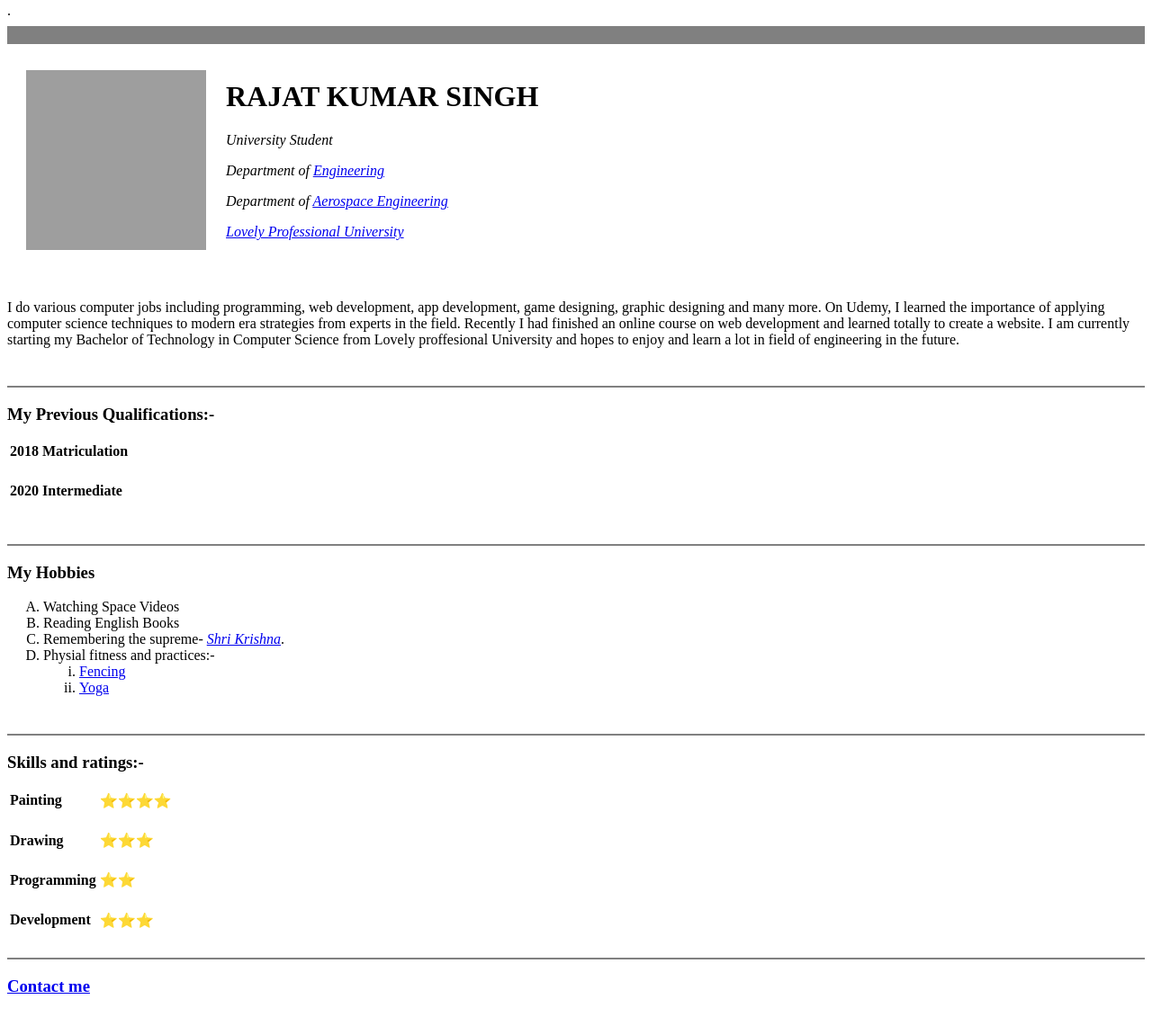
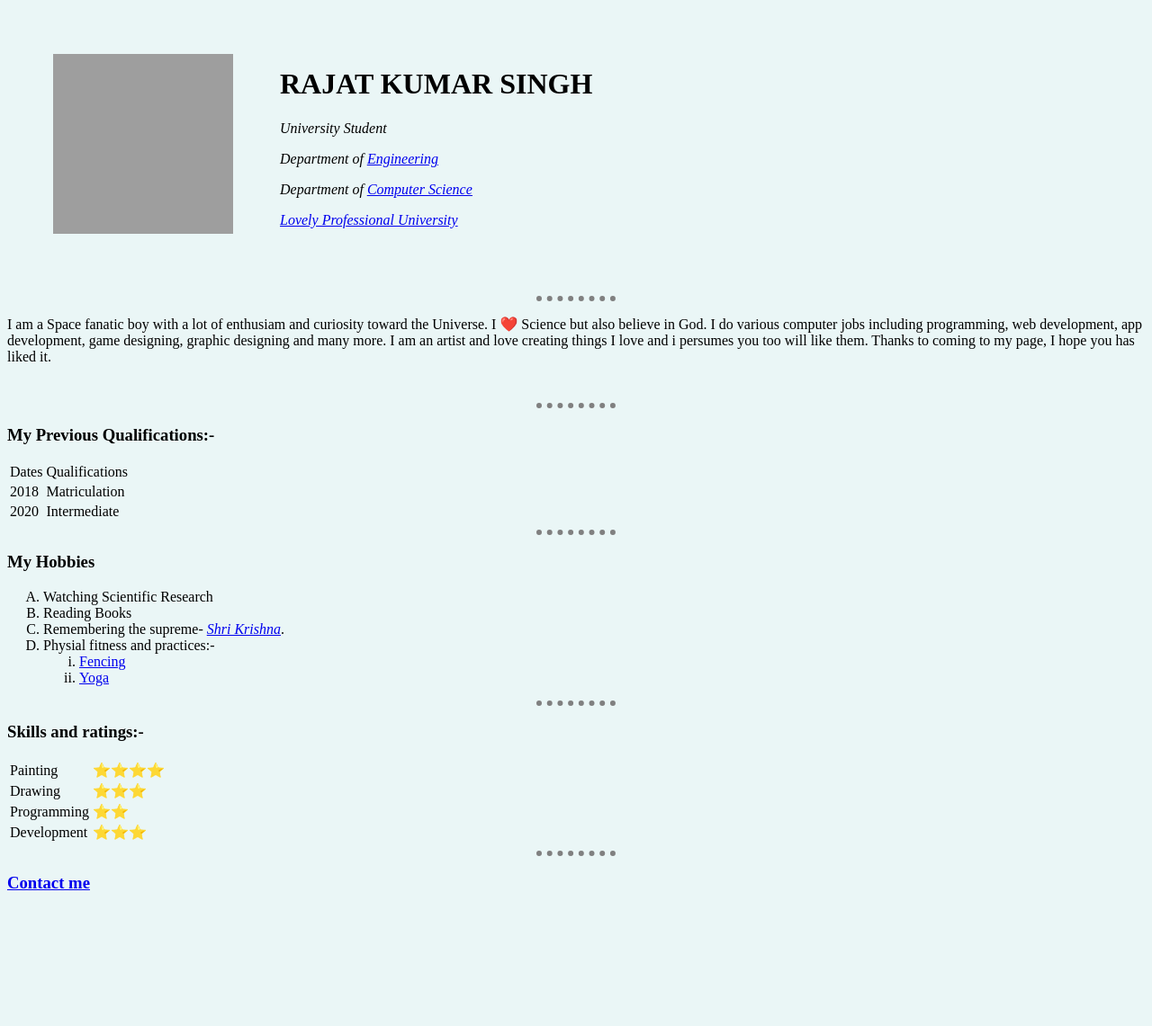
Before and after one commit to rajat426/Intro, a plain HTML site: page index.html in a window 1280 px wide. Shown: the part 5-1146 px from the top of the page at 90% size. After the commit the page ends 1017 px from the top, so only its background shows below. Drawn offline with Linux system fonts and the light colour scheme; grey boxes are pictures that could not be loaded.

Commit message:
Update index.html

```diff
--- a/index.html
+++ b/index.html
@@ -1,4 +1,3 @@
-.
 <!DOCTYPE html>
 <html lang="en" dir="ltr">
 
@@ -7,57 +6,81 @@
   <title>Rajat's Personal Site</title>
 </head>
 
-<body>
-<hr size="20" noshade />
-  <table cellspacing="20">
+<style>
+
+body{background-color: #EAF6F6;}
+hr{background-color: #EAF6F6;
+border-style: none;
+border-top-style: dotted;
+border-color: grey;
+border-width: 6px;
+width:7%;}
+
+</style>
+
+<body style=>
+  <table cellspacing="50">
     <tr>
       <td>
-        <img src="images\Rajjo-modified.png" height="200" width="200" alt="Rajat's Profile Picture"/>
+        <img src="images\Rajjo-modified.png" height="200" width="200" alt="Rajat's Profile Picture" />
       </td>
       <td>
         <h1>RAJAT KUMAR SINGH</h1>
         <p><em>University Student</em></p>
         <p><em>Department of <u><a href="https://www.bath.ac.uk/campaigns/what-is-engineering/#:~:text=Engineering%20is%20the%20designing%2C%20testing,discipline%20dedicated%20to%20problem%20solving."> Engineering</a></u></em></p>
-        <p><em>Department of <u><a href="https://www.aero.psu.edu/academics/undergraduate/what-is-aerospace-engineering.aspx#:~:text=Aerospace%20engineering%20is%20the%20primary,and%20related%20systems%20and%20equipment.">Aerospace Engineering</a></u></em></p>
+        <p><em>Department of <u><a
+                href="https://www.indiatoday.in/education-today/featurephilia/story/what-is-the-full-form-of-cse-here-is-everything-you-need-to-know-about-computer-science-engineering-1854031-2021-09-17#:~:text=(Picture%3A%20Representational)-,Computer%20Science%20Engineering%20(CSE)%20is%20an%20engineering%20discipline%20that%20covers,pursue%20after%20completing%20Class%2012.">Computer
+                Science</a></u></em></p>
         <p><em><a href="https://www.lpu.in/">Lovely Professional University</a></p>
       </td>
     </tr>
   </table>
-  <br />
+    <hr size="2" noshade />
   <p>
-    I do various computer jobs including programming, web development, app development, game designing, graphic designing and many more. On Udemy, I learned the importance of applying computer science techniques to modern era strategies from experts in the field. Recently I had finished an online course on web development and learned totally to create a website. I am currently starting my Bachelor of Technology in Computer Science from Lovely proffesional University and hopes to enjoy and learn a lot in field of engineering in the future.
+    I am a Space fanatic boy with a lot of enthusiam and curiosity toward the Universe. I ❤️ Science but also believe in God. I do various computer jobs including programming, web development, app development, game designing, graphic designing and many more. I am an artist and love creating things I love and i persumes you too will like them. Thanks to coming to my page, I hope you has liked it.
   </p>
   <br />
   <hr size="2" noshade />
   <h3>My Previous Qualifications:-</h3>
   <table>
+    <thead>
       <tr>
         <td>
-          <h4>2018</h4>
+          Dates
         </td>
         <td>
-          <h4>Matriculation</h4>
+          Qualifications
+        </td>
+      </tr>
+    </thead>
+    <tbody>
+      <tr>
+        <td>
+          2018
+        </td>
+        <td>
+          Matriculation
         </td>
       </tr>
       <tr>
         <td>
-          <h4>2020</h4>
+          2020
         </td>
         <td>
-          <h4>Intermediate</h4>
+          Intermediate
         </td>
       </tr>
-    </tbody>
   </table>
-  <br />
+
   <hr size="2" noshade />
+
   <h3>My Hobbies</h3>
   <ol type="A">
     <li>
-    Watching Space Videos
+      Watching Scientific Research
     </li>
     <li>
-    Reading English Books
+      Reading Books
     </li>
     <li>
       Remembering the supreme- <em><a href="https://en.wikipedia.org/wiki/Krishna"> Shri Krishna</a></em>.
@@ -74,50 +97,53 @@
       </ol>
     </li>
   </ol>
-  <br />
+
   <hr size="2" noshade />
+
   <h3>Skills and ratings:-</h3>
   <table>
     <tr>
       <td>
-                <h4>Painting</h4>
+        Painting
       </td>
       <td>
-                <h4>⭐⭐⭐⭐</h4>
+        ⭐⭐⭐⭐
       </td>
     </tr>
 
     <tr>
       <td>
-                <h4>Drawing</h4>
+        Drawing
       </td>
       <td>
-              <h4>⭐⭐⭐</h4>
+        ⭐⭐⭐
       </td>
     </tr>
 
     <tr>
       <td>
-                <h4>Programming</h4>
+        Programming
       </td>
       <td>
-                <h4>⭐⭐</h4>
+        ⭐⭐
       </td>
     </tr>
 
    <tr>
      <td>
-                <h4>Development</h4>
+       Development
      </td>
      <td>
-              <h4>⭐⭐⭐</h4>
+       ⭐⭐⭐
      </td>
    </tr>
 
+
   </table>
   <hr size="2" noshade />
-    <a href="contact.html"><h3>Contact me</a></h3>
-    <br />
+  <a href="contact.html">
+    <h3>Contact me
+  </a></h3>
 
 
 </body>
```
Lines whose indentation alone changed are shown as unchanged.
